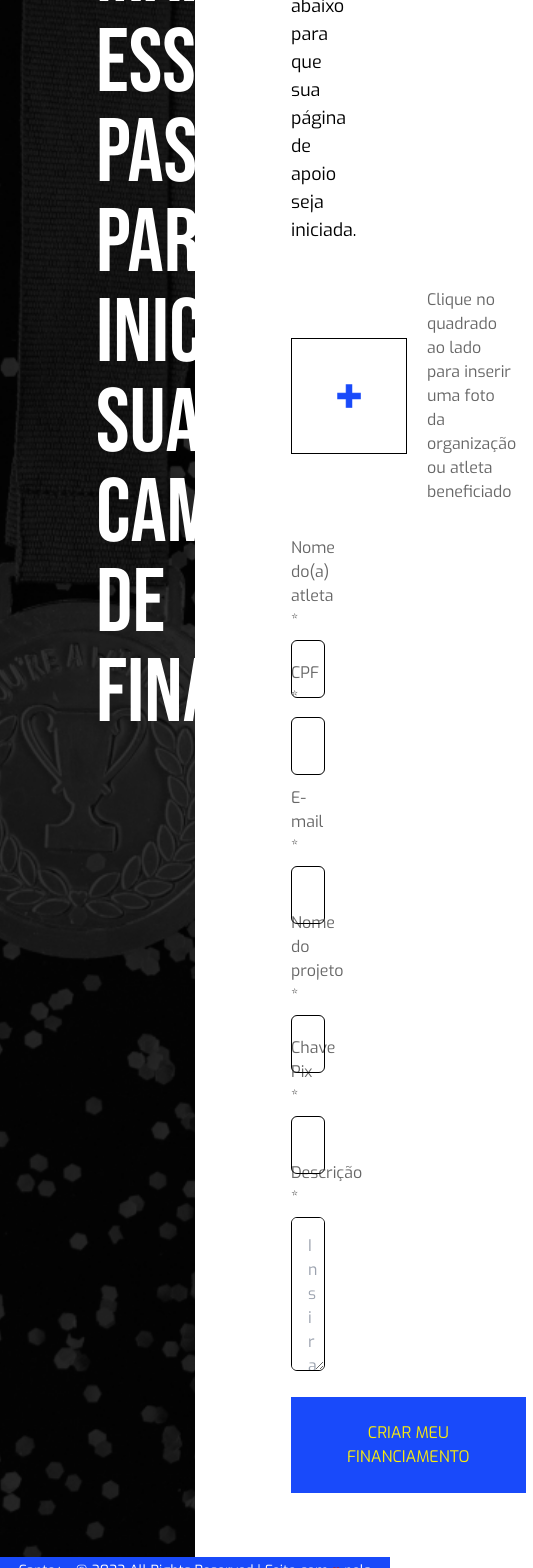
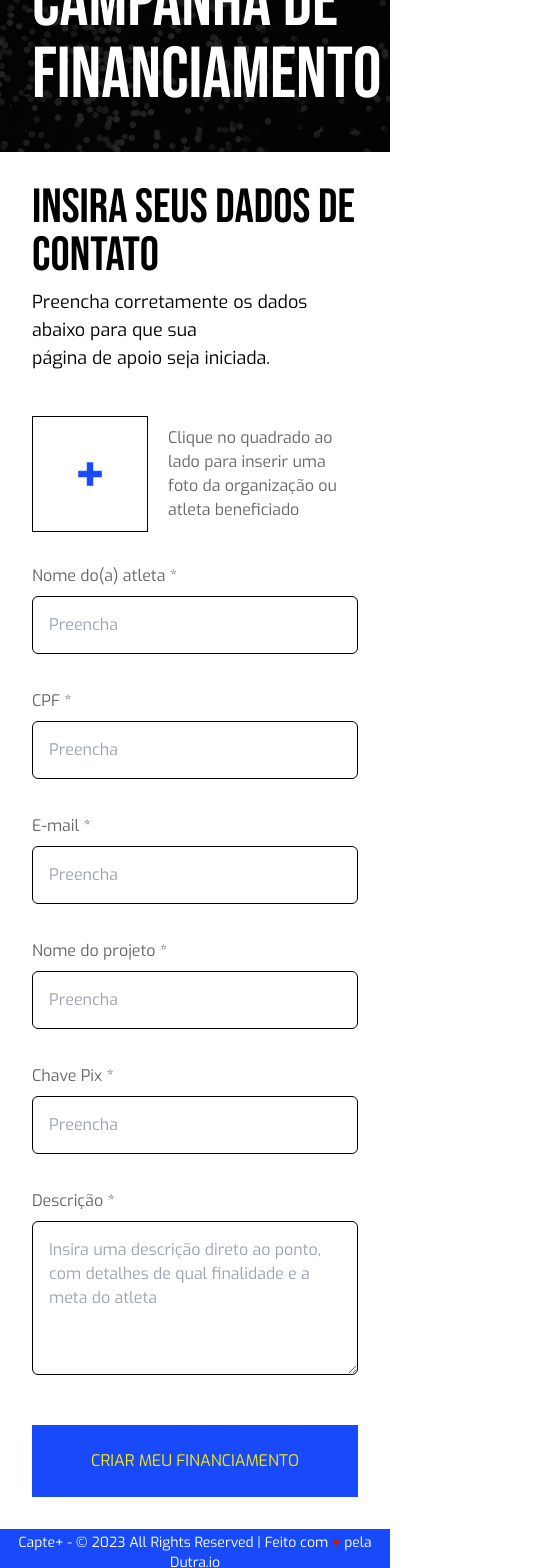
Before and after one commit to thiagojava/Captemais, a Next.js app: page /apoio in a window 390 px wide. Shown: the part 432-2000 px from the top of the page, 533 px wide, since content can reach past the window. Built offline with nearby package versions, Linux system fonts and the light colour scheme; what cpf-cnpj-validator would draw is missing.

Commit message:
feat: responsive page apoio

```diff
--- a/src/app/apoio/page.tsx
+++ b/src/app/apoio/page.tsx
@@ -34,16 +34,16 @@ export default function Apoio() {
   }
 
   return (
-    <div className="grid grid-cols-2 min-h-[1300px]">
-      <div className="bg-[url('/images/apoio-bg.png')] bg-center bg-no-repeat bg-cover py-16 px-24">
+    <div className="flex flex-col sm:grid sm:grid-cols-2 sm:min-h-[1300px]">
+      <div className="bg-[url('/images/apoio-bg.png')] bg-center bg-no-repeat bg-cover px-8 py-10 sm:py-16 sm:px-24">
         <div className="flex items-center">
           <a href="/" className="p-5 bg-primary bg-[url('/images/arrow.svg')] bg-no-repeat bg-center"></a>
           <a href="/" className="text-secondary text-base underline ml-4">Retornar</a>
         </div>
-        <h1 className="text-[90px] leading-none font-title text-white mt-[167px]">Só mais esse passo para iniciarmos sua campanha de financiamento</h1>
+        <h1 className="text-7xl mt-8 sm:text-8xl leading-none font-title text-white sm:mt-[167px]">Só mais esse passo para iniciarmos sua campanha de financiamento</h1>
       </div>
 
-      <section className="px-24 py-16">
+      <section className="px-8 py-8 sm:px-24 sm:py-16">
         <h2 className='text-5xl font-title'>Insira seus dados de contato</h2>
         <p className="text-lg mt-2">Preencha corretamente os dados abaixo para que sua<br /> página de apoio seja iniciada.</p>
 
@@ -70,7 +70,7 @@ export default function Apoio() {
             <span className="mt-2 text-red-500 text-sm">{errors.descricao && errors.descricao.message}</span>
           </div>
 
-          <button className="py-6 px-14 bg-primary text-secondary uppercase hover:bg-secondary hover:text-primary ease-in-out duration-200 w-fit mt-9">Criar meu financiamento</button>
+          <a href="" className="py-6 px-14 bg-primary text-secondary uppercase hover:bg-secondary hover:text-primary ease-in-out duration-200 text-center sm:w-fit mt-9">Criar meu financiamento</a>
         </form>
       </section>
     </div>
--- a/src/app/page.tsx
+++ b/src/app/page.tsx
@@ -32,7 +32,7 @@ export default function Home() {
 
       <section className="px-8 sm:px-0 relative text-center mb-28 sm:w-fit m-auto">
         <Image src="/images/star.svg" width="224"height="215" alt="star icon" className="absolute right-0 sm:right-[-100px] top-[-80px] -z-10" />
-        <h3 className="text-8xl font-title mt-24 leading-none ">Mantenha seu foco voltado <br /> para sua perfomance</h3>
+        <h3 className="text-7xl sm:text-8xl font-title mt-24 leading-none ">Mantenha seu foco voltado <br /> para sua perfomance</h3>
         <p className="text-lg mt-1.5 max-w-3xl m-auto">Se você quer ter recursos recorrentes, conquistar sustentabilidade financeira e <b>VIVER DO ESPORTE</b> do jeito que sempre quis, entre agora para o Capte Mais clicando no botão abaixo</p>
         <a href="/cadastro" className="py-6 px-14 text-primary uppercase border border-primary hover:bg-primary hover:text-white mt-9 ease-in-out duration-200 block w-fit m-auto">criar minha conta</a>
       </section>
```
